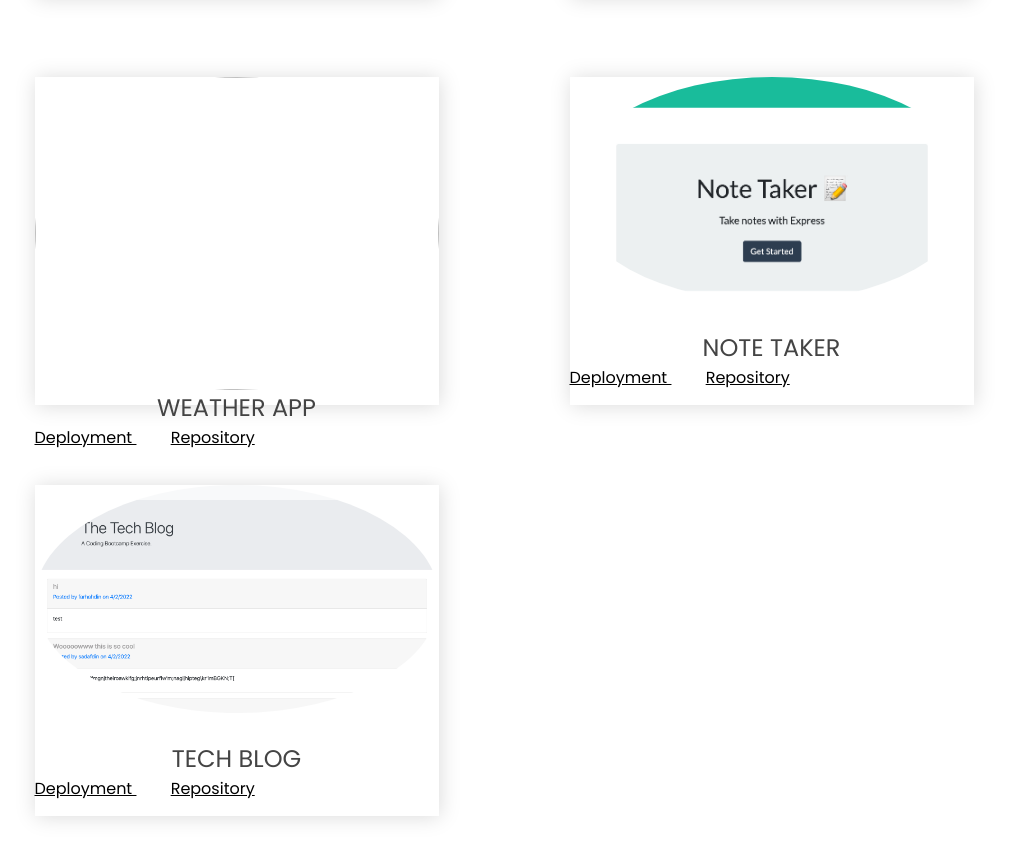
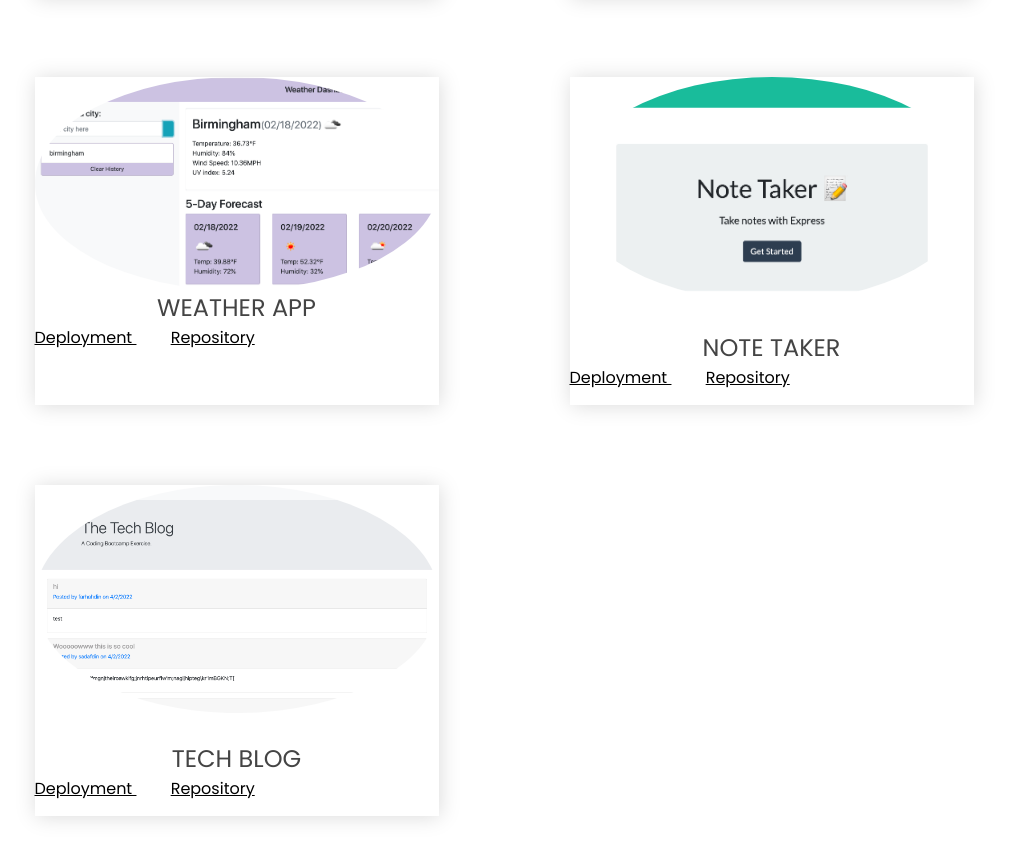
Before and after one commit to farhahdin1997/portfolio_version3, a plain HTML site: page work.html in a window 1280 px wide. Shown: the part 1039-1899 px from the top of the page, without its empty margins (136-1146 px from the left). Drawn offline with nearby package versions, Linux system fonts and the light colour scheme; a web font is replaced by a local one.

Commit message:
edited file names

```diff
--- a/work.html
+++ b/work.html
@@ -107,7 +107,7 @@
                 <div class="col-md-6 col-sm-12  bounceInLeft delay-3s">
 
                     <div class="work-hero-card">
-                        <img class="work-card-hero-img" src="./images/Untitled.png">
+                        <img class="work-card-hero-img" src="./images/weather.png">
                         <div id="work-text">WEATHER APP</div>
                         <a href="https://farhahdin1997.github.io/weatherApp/">Deployment </a>  &nbsp; &nbsp; &nbsp; &nbsp; <a href="https://github.com/farhahdin1997/weatherApp">Repository</a>
                     </div>
```
